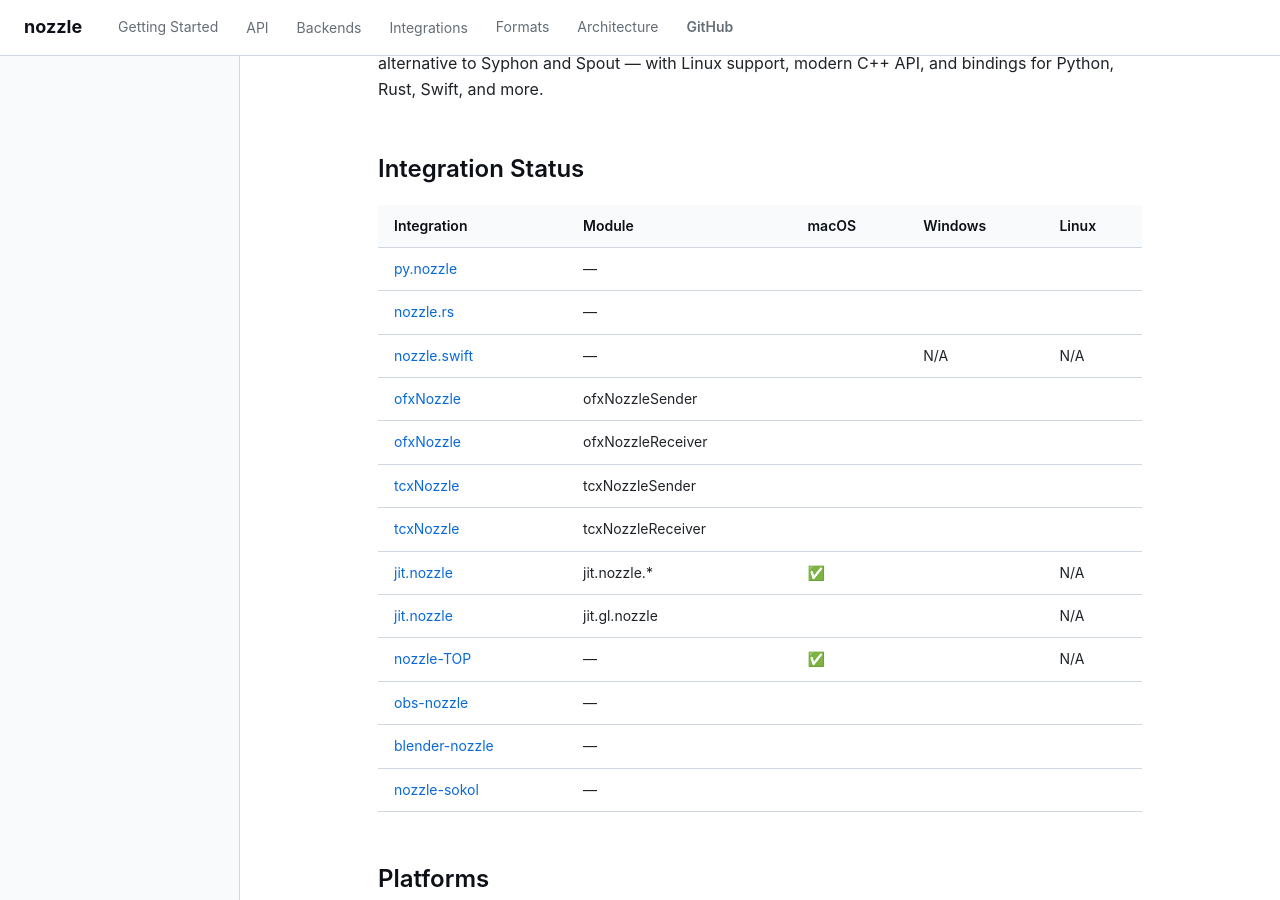
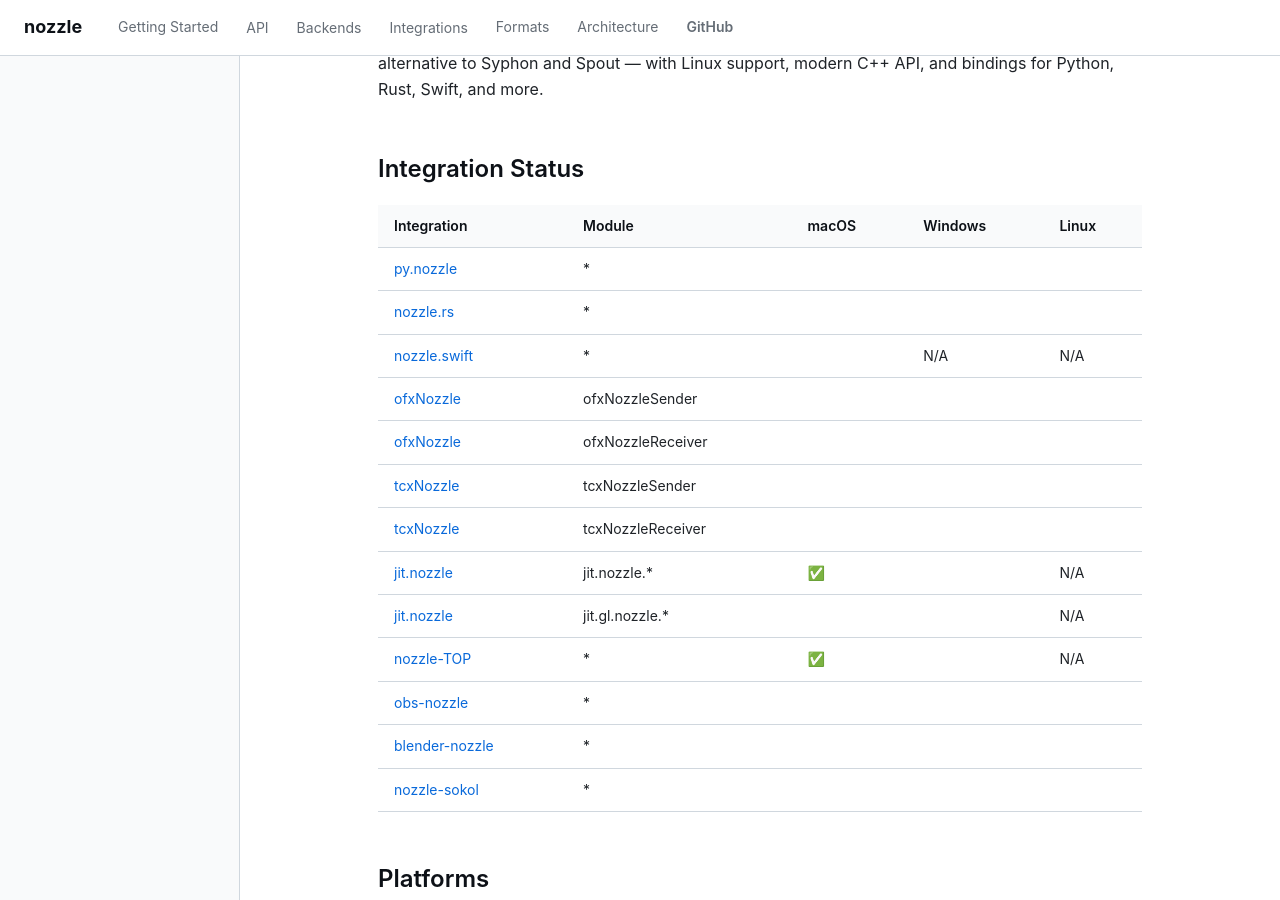
Before and after one commit to nozzle-io/.github, a Jekyll site: the page built from profile/README.md, in a window 1280 px wide and 900 px high, scrolled down 383 px. Built offline with Jekyll 4.4.1, drawn with Linux system fonts in a browser that asks for light colours; our own code applies the rules of GitHub Pages for plain Markdown files.

```diff
--- a/profile/README.md
+++ b/profile/README.md
@@ -10,19 +10,19 @@ A C/C++17 static library for sharing GPU textures between applications on the sa
 
 | Integration | Module | macOS | Windows | Linux |
 |---|---|---|---|---|
-| [py.nozzle](https://github.com/nozzle-io/py.nozzle) | — | | | |
-| [nozzle.rs](https://github.com/nozzle-io/nozzle.rs) | — | | | |
-| [nozzle.swift](https://github.com/nozzle-io/nozzle.swift) | — | | N/A | N/A |
+| [py.nozzle](https://github.com/nozzle-io/py.nozzle) | * | | | |
+| [nozzle.rs](https://github.com/nozzle-io/nozzle.rs) | * | | | |
+| [nozzle.swift](https://github.com/nozzle-io/nozzle.swift) | * | | N/A | N/A |
 | [ofxNozzle](https://github.com/nozzle-io/ofxNozzle) | ofxNozzleSender | | | |
 | [ofxNozzle](https://github.com/nozzle-io/ofxNozzle) | ofxNozzleReceiver | | | |
 | [tcxNozzle](https://github.com/nozzle-io/tcxNozzle) | tcxNozzleSender | | | |
 | [tcxNozzle](https://github.com/nozzle-io/tcxNozzle) | tcxNozzleReceiver | | | |
-| [jit.nozzle](https://github.com/nozzle-io/jit.nozzle) | jit.nozzle.\* | ✅ | | N/A |
-| [jit.nozzle](https://github.com/nozzle-io/jit.nozzle) | jit.gl.nozzle | | | N/A |
-| [nozzle-TOP](https://github.com/nozzle-io/nozzle-TOP) | — | ✅ | | N/A |
-| [obs-nozzle](https://github.com/nozzle-io/obs-nozzle) | — | | | |
-| [blender-nozzle](https://github.com/nozzle-io/blender-nozzle) | — | | | |
-| [nozzle-sokol](https://github.com/nozzle-io/nozzle-sokol) | — | | | |
+| [jit.nozzle](https://github.com/nozzle-io/jit.nozzle) | jit.nozzle.* | ✅ | | N/A |
+| [jit.nozzle](https://github.com/nozzle-io/jit.nozzle) | jit.gl.nozzle.* | | | N/A |
+| [nozzle-TOP](https://github.com/nozzle-io/nozzle-TOP) | * | ✅ | | N/A |
+| [obs-nozzle](https://github.com/nozzle-io/obs-nozzle) | * | | | |
+| [blender-nozzle](https://github.com/nozzle-io/blender-nozzle) | * | | | |
+| [nozzle-sokol](https://github.com/nozzle-io/nozzle-sokol) | * | | | |
 
 ## Platforms
 
```
Also changed, not shown: index.md (+8 -8 lines).
